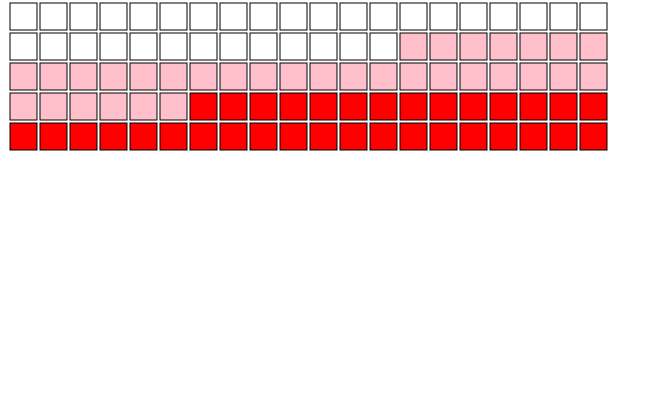
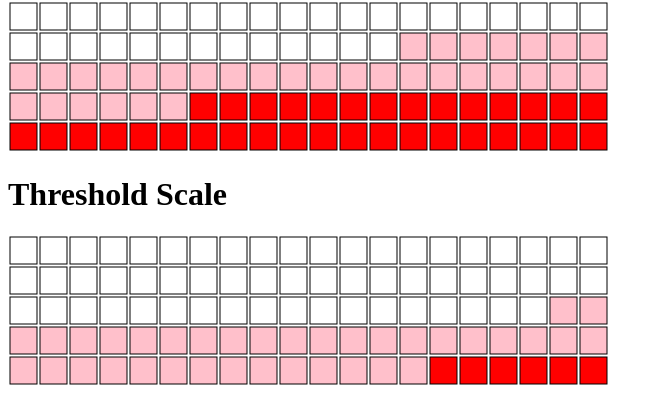
Before and after one commit to maxmay94/learn-and-understand-d3-udemy, a plain HTML site: page 5-3/index.html in a window 1280 px wide. Shown: the part 547-944 px from the top of the page, without its empty margins (0-663 px from the left). Before the commit the page ends 800 px from the top, so only its background shows below. Drawn offline with nearby package versions, Linux system fonts and the light colour scheme; files that its build step writes are made by us from their sources.

Commit message:
finish threshold scale

```diff
--- a/5-3/app.js
+++ b/5-3/app.js
@@ -32,6 +32,10 @@ async function draw(el, scale) {
     colorScale = d3.scaleQuantile()
       .domain(dataset)
       .range(['white','pink', 'red'])
+  } else if(scale === 'threshold') {
+    colorScale = d3.scaleThreshold()
+      .domain([45200, 135600])
+      .range(['white','pink', 'red'])
   }
 
   // Rectangles
@@ -51,3 +55,4 @@ async function draw(el, scale) {
 draw('#heatmap1', 'linear')
 draw('#heatmap2', 'quantize')
 draw('#heatmap3', 'quantile')
+draw('#heatmap4', 'threshold')
--- a/5-3/index.html
+++ b/5-3/index.html
@@ -18,6 +18,9 @@
   <h1>Quantile Scale</h1>
   <div class="chart" id="heatmap3"></div>
 
+  <h1>Threshold Scale</h1>
+  <div class="chart" id="heatmap4"></div>
+
   <script src="https://d3js.org/d3.v6.min.js"></script>
   <script src="app.js"></script>
 </body>
```
